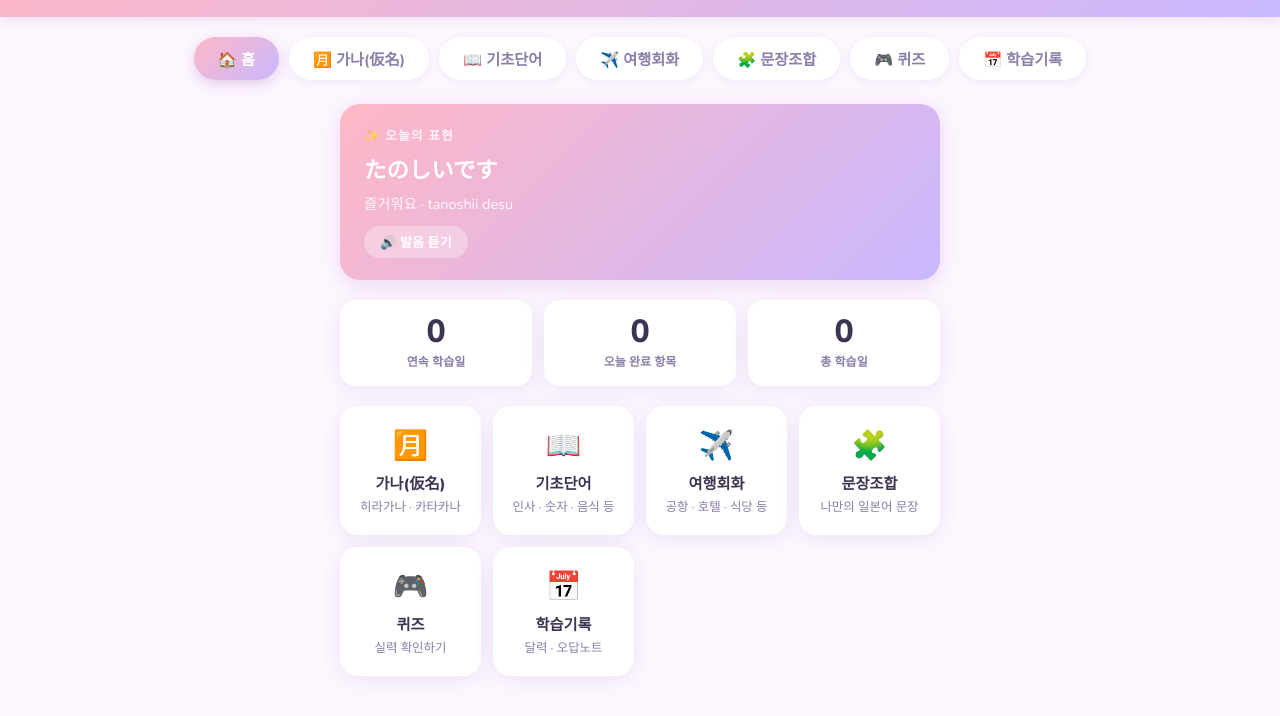
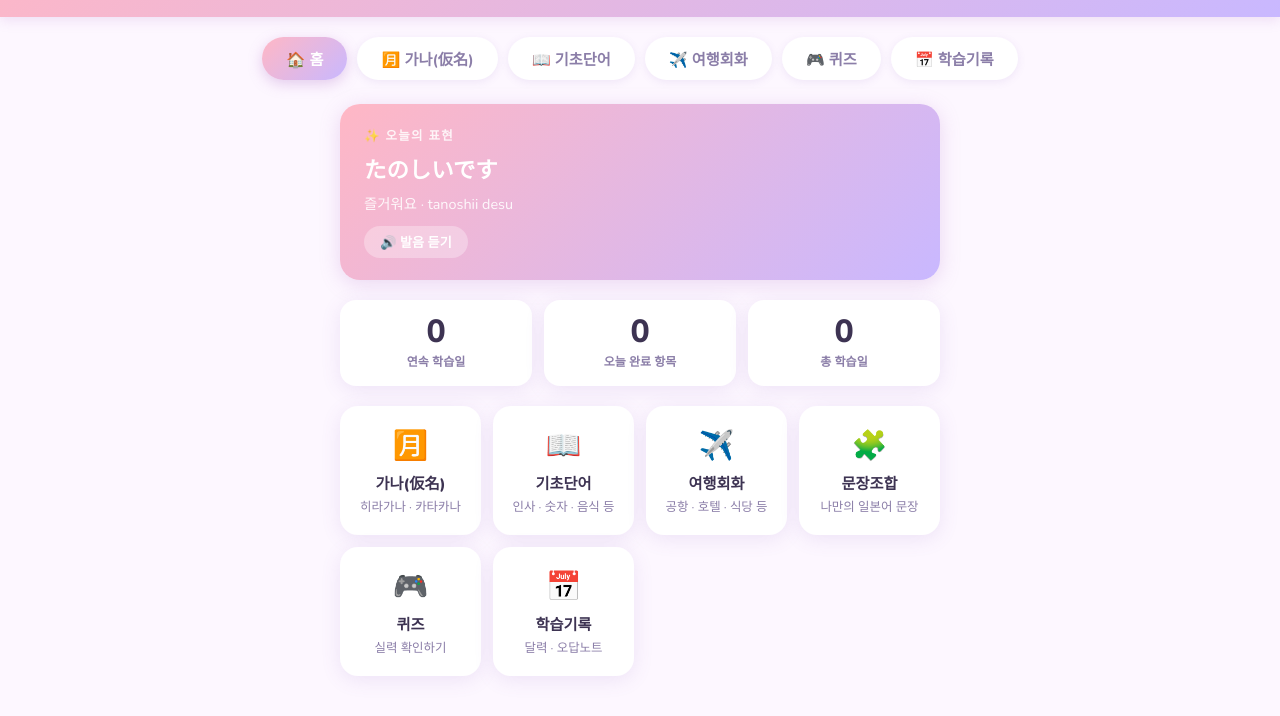
Before and after one commit to minhapark7/japanese-study, a plain HTML site: page index.html in a window 1280 px wide. Shown: the part 105-821 px from the top of the page. Drawn offline with nearby package versions, Linux system fonts and the light colour scheme.

Commit message:
문장조합 탭 제거 (퀴즈 내 문장조합은 유지)

```diff
--- a/index.html
+++ b/index.html
@@ -804,7 +804,6 @@
   <button class="tab-btn" onclick="switchTab('kana', event)">🈷️ 가나(仮名)</button>
   <button class="tab-btn" onclick="switchTab('vocab', event)">📖 기초단어</button>
   <button class="tab-btn" onclick="switchTab('travel', event)">✈️ 여행회화</button>
-  <button class="tab-btn" onclick="switchTab('build', event)">🧩 문장조합</button>
   <button class="tab-btn" onclick="switchTab('quiz', event)">🎮 퀴즈</button>
   <button class="tab-btn" onclick="switchTab('record', event)">📅 학습기록</button>
 </div>
```
